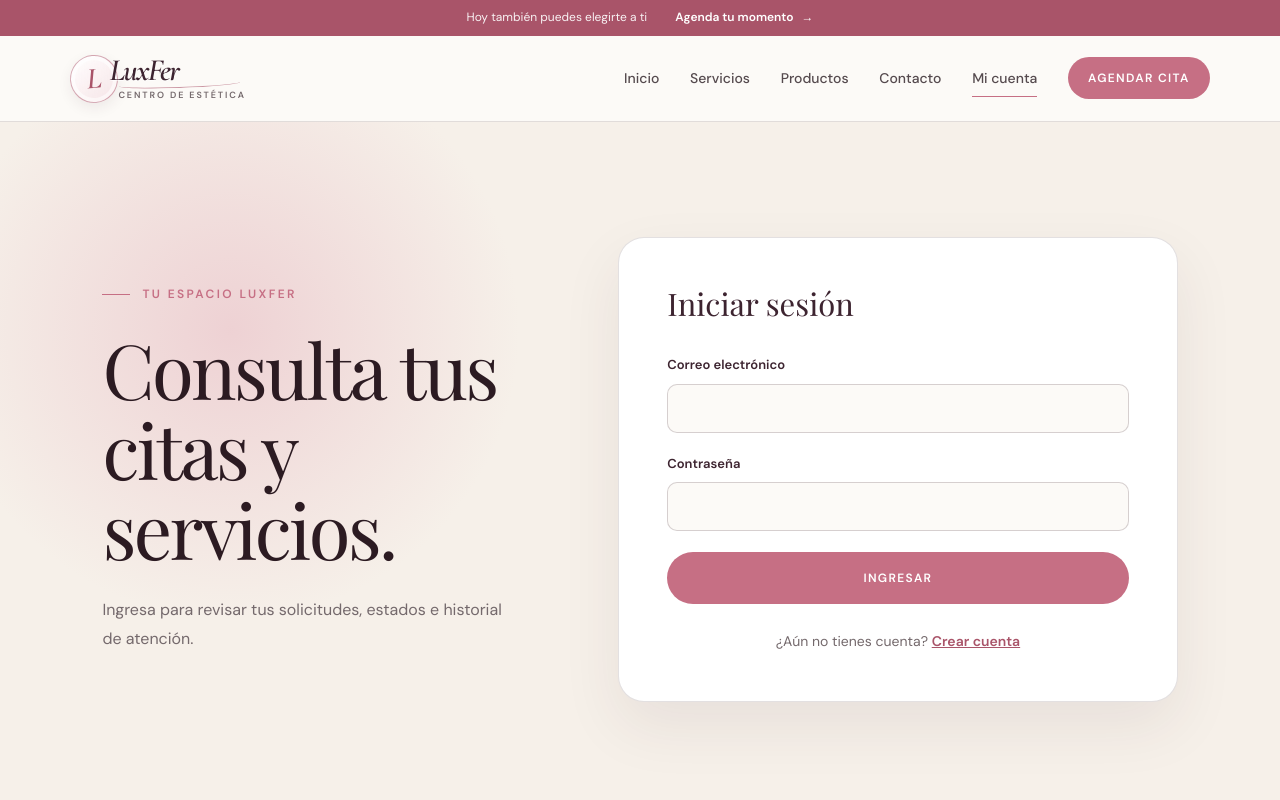
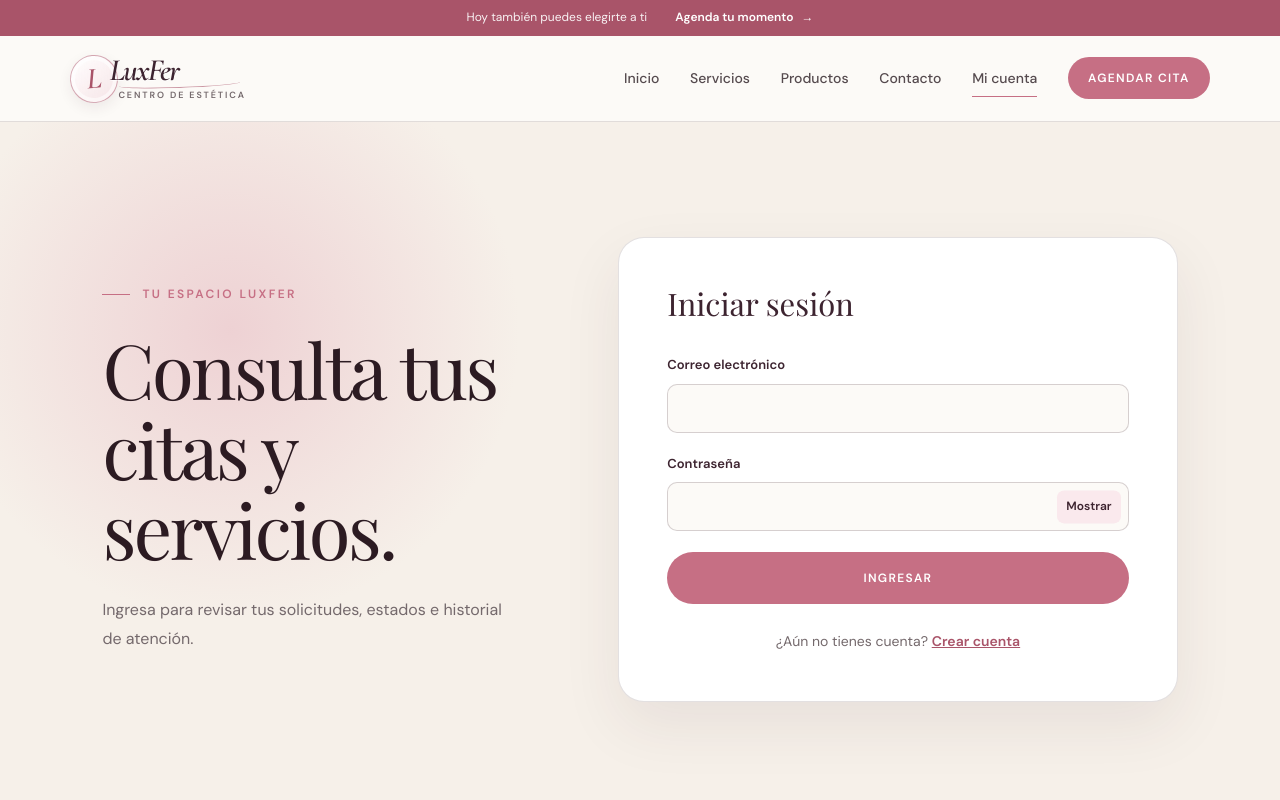
Before and after one commit to angelrodri893-cmd/appweb-luxfer, a Vue app: page /acceso in a window 1280 px wide. Shown: the top 800 px of the page. Built offline with nearby package versions, Linux system fonts and the light colour scheme; no server answers.

Commit message:
agrega opcion para mostrar la clave

```diff
--- a/src/paginas.css
+++ b/src/paginas.css
@@ -454,6 +454,37 @@ select:disabled {
 .campo-formulario textarea:focus {
   border-color: var(--rosa-500);
   outline: 3px solid rgba(216, 143, 160, 0.2);
+}
+
+.entrada-clave {
+  position: relative;
+}
+
+.campo-formulario .entrada-clave input {
+  padding-right: 86px;
+}
+
+.entrada-clave button {
+  position: absolute;
+  top: 50%;
+  right: 8px;
+  padding: 7px 9px;
+  color: var(--ciruela-900);
+  background: var(--rosa-100);
+  border: 0;
+  border-radius: 7px;
+  font: inherit;
+  font-size: 12px;
+  font-weight: 700;
+  cursor: pointer;
+  transform: translateY(-50%);
+}
+
+.entrada-clave button:hover,
+.entrada-clave button:focus-visible {
+  color: var(--blanco);
+  background: var(--rosa-500);
+  outline: none;
 }
 
 .mensaje-exito {
--- a/src/vistas/AccesoVista.vue
+++ b/src/vistas/AccesoVista.vue
@@ -11,6 +11,7 @@ const sesion = useSesion()
 const credenciales = reactive({ correo: '', clave: '' })
 const enviando = ref(false)
 const errorFormulario = ref('')
+const claveVisible = ref(false)
 
 const iniciarSesion = async () => {
   enviando.value = true
@@ -60,7 +61,12 @@ const iniciarSesion = async () => {
         </div>
         <div class="campo-formulario campo-formulario--completo">
           <label for="clave">Contraseña</label>
-          <input id="clave" v-model="credenciales.clave" type="password" minlength="8" required autocomplete="current-password" />
+          <div class="entrada-clave">
+            <input id="clave" v-model="credenciales.clave" :type="claveVisible ? 'text' : 'password'" minlength="8" required autocomplete="current-password" />
+            <button type="button" :aria-label="claveVisible ? 'Ocultar contraseña' : 'Mostrar contraseña'" :aria-pressed="claveVisible" @click="claveVisible = !claveVisible">
+              {{ claveVisible ? 'Ocultar' : 'Mostrar' }}
+            </button>
+          </div>
         </div>
         <button class="control control--principal campo-formulario--completo" type="submit" :disabled="enviando">
           {{ enviando ? 'Ingresando…' : 'Ingresar' }}
--- a/src/vistas/RegistroVista.vue
+++ b/src/vistas/RegistroVista.vue
@@ -10,6 +10,8 @@ const enrutador = useRouter()
 const cuenta = reactive({ nombre: '', telefono: '', correo: '', clave: '', confirmarClave: '' })
 const registroCompletado = ref(false)
 const enviando = ref(false)
+const claveVisible = ref(false)
+const confirmacionVisible = ref(false)
 const errores = reactive({ nombre: '', telefono: '', clave: '', general: '' })
 
 const validarFormulario = () => {
@@ -92,11 +94,21 @@ const crearCuenta = async () => {
         </div>
         <div class="campo-formulario">
           <label for="registro-clave">Contraseña</label>
-          <input id="registro-clave" v-model="cuenta.clave" type="password" minlength="8" required autocomplete="new-password" />
+          <div class="entrada-clave">
+            <input id="registro-clave" v-model="cuenta.clave" :type="claveVisible ? 'text' : 'password'" minlength="8" required autocomplete="new-password" />
+            <button type="button" :aria-label="claveVisible ? 'Ocultar contraseña' : 'Mostrar contraseña'" :aria-pressed="claveVisible" @click="claveVisible = !claveVisible">
+              {{ claveVisible ? 'Ocultar' : 'Mostrar' }}
+            </button>
+          </div>
         </div>
         <div class="campo-formulario">
           <label for="registro-confirmar">Confirmar contraseña</label>
-          <input id="registro-confirmar" v-model="cuenta.confirmarClave" type="password" minlength="8" required autocomplete="new-password" />
+          <div class="entrada-clave">
+            <input id="registro-confirmar" v-model="cuenta.confirmarClave" :type="confirmacionVisible ? 'text' : 'password'" minlength="8" required autocomplete="new-password" />
+            <button type="button" :aria-label="confirmacionVisible ? 'Ocultar confirmación' : 'Mostrar confirmación'" :aria-pressed="confirmacionVisible" @click="confirmacionVisible = !confirmacionVisible">
+              {{ confirmacionVisible ? 'Ocultar' : 'Mostrar' }}
+            </button>
+          </div>
           <small v-if="errores.clave" class="error-campo">{{ errores.clave }}</small>
         </div>
         <button class="control control--principal campo-formulario--completo" type="submit" :disabled="enviando">
```
